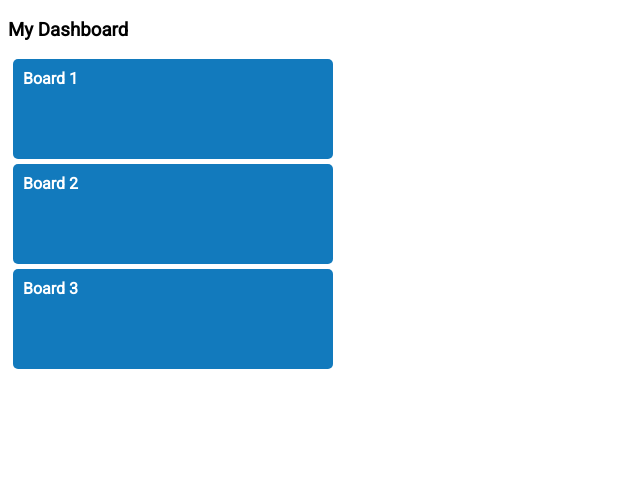
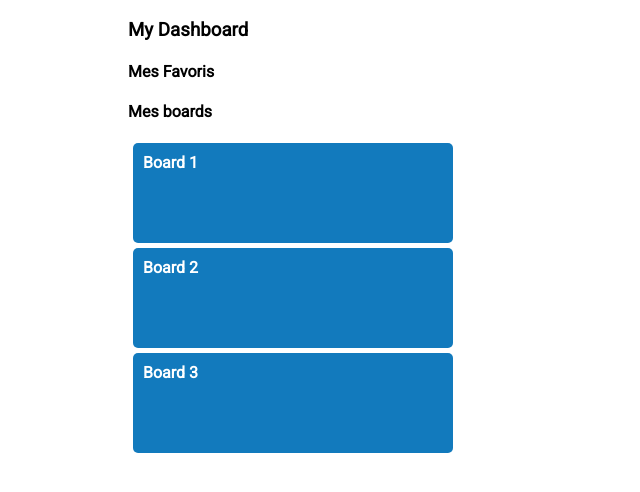
Before and after one commit to guacachips/ng-trello, an Angular app: page /dashboard in a window 1280 px wide. Shown: the top 492 px of the page, without its empty margins (0-640 px from the left). Built offline with nearby package versions, Linux system fonts and the light colour scheme.

Commit message:
Animation Live: 3PM

```diff
--- a/src/app/app.module.ts
+++ b/src/app/app.module.ts
@@ -5,13 +5,15 @@ import { NgModule } from '@angular/core';
 import { AppComponent } from './app.component';
 import { DashboardComponent } from './dashboard/dashboard.component';
 import { BoardSummaryComponent } from './board-summary/board-summary.component';
+import { BoardCategoryComponent } from './board-category/board-category.component';
 
 
 @NgModule({
   declarations: [
     AppComponent,
     DashboardComponent,
-    BoardSummaryComponent
+    BoardSummaryComponent,
+    BoardCategoryComponent
   ],
   imports: [
     BrowserModule
--- /dev/null
+++ b/src/app/board-category/board-category.component.html
@@ -0,0 +1,6 @@
+<div>
+  <h4>{{title}}</h4>
+  <div class="board-category">
+    <app-board-summary *ngFor="let b of boards" [board]="b"></app-board-summary>
+  </div>
+</div>
--- /dev/null
+++ b/src/app/board-category/board-category.component.ts
@@ -0,0 +1,19 @@
+import { Board } from '../shared/board.model';
+import { Component, Input, OnInit } from '@angular/core';
+
+@Component({
+  selector: 'app-board-category',
+  templateUrl: './board-category.component.html',
+  styleUrls: ['./board-category.component.css']
+})
+export class BoardCategoryComponent implements OnInit {
+
+  @Input() boards: Board[];
+  @Input() title: string;
+
+  constructor() { }
+
+  ngOnInit() {
+  }
+
+}
--- a/src/app/dashboard/dashboard.component.css
+++ b/src/app/dashboard/dashboard.component.css
@@ -0,0 +1,11 @@
+#dashboard {
+    width: 80vw;
+    margin: auto;
+}
+
+.board-category {
+    display: flex;
+    flex-direction: row;
+    flex-wrap: wrap;
+    width: 80vw;
+}
--- a/src/app/dashboard/dashboard.component.html
+++ b/src/app/dashboard/dashboard.component.html
@@ -1,2 +1,7 @@
-<h3>My Dashboard</h3>
-<app-board-summary *ngFor="let b of boards" [board]="b"></app-board-summary>
+<div id="dashboard">
+  <h3>My Dashboard</h3>
+
+  <app-board-category title="Mes Favoris" [boards]="getFavBoards()"></app-board-category>
+  <app-board-category title="Mes boards" [boards]="boards"></app-board-category>
+
+</div>
--- a/src/app/dashboard/dashboard.component.ts
+++ b/src/app/dashboard/dashboard.component.ts
@@ -20,4 +20,8 @@ export class DashboardComponent implements OnInit {
     ];
   }
 
+  getFavBoards(): Board[] {
+    return this.boards.filter((board) => board.isStarred);
+  }
+
 }
```
Also changed, not shown: src/app/board-category/board-category.component.css (added), 1 other file (tests, documents, lock files or other folders).
